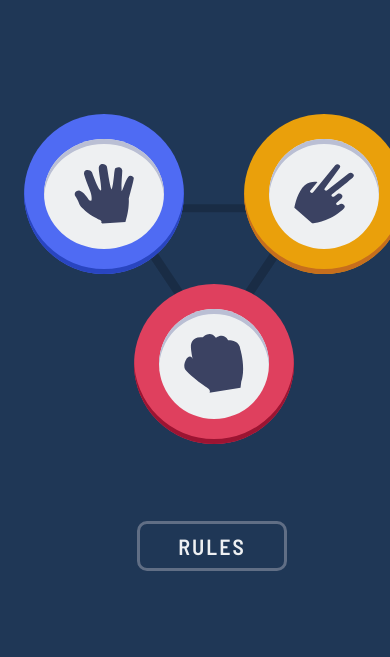
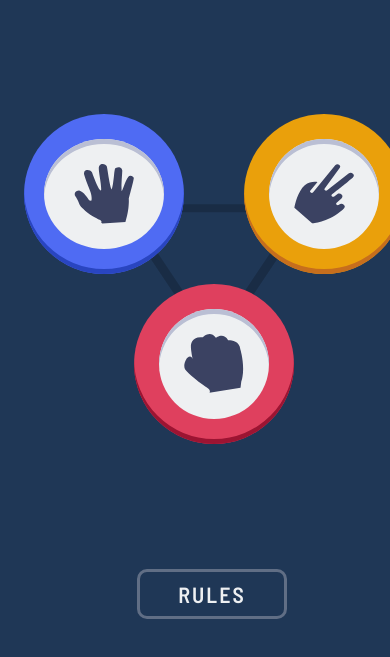
Before and after one commit to LesyaSt/Rock-Paper-Scissors, a plain HTML site: page index.html in a window 390 px wide. Shown: the part 133-790 px from the top of the page. Drawn offline with Linux system fonts and the light colour scheme.

Commit message:
change style

```diff
--- a/style.scss
+++ b/style.scss
@@ -840,7 +840,7 @@ z-index: -1;
     position: fixed;
     left: 30%;
     right: 30%;
-    bottom: 120px;
+    // bottom: 120px;
     // margin-top: 10px;
 
           .rules {
```
Also changed, not shown: style.css, 1 other file.
